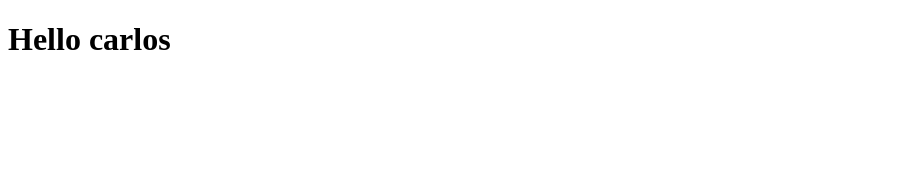
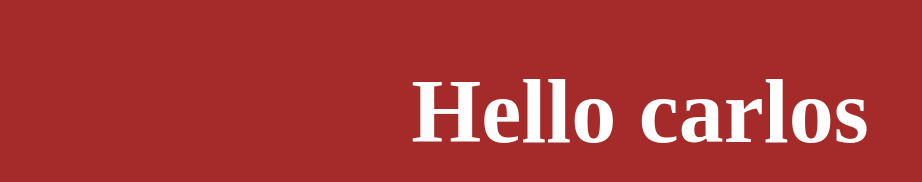
Before and after one commit to kouayep/ProjetGit, a plain HTML site: page index.html in a window 1280 px wide. Shown: the whole page, without its empty margins (0-922 px from the left). Drawn offline with Linux system fonts and the light colour scheme.

Commit message:
ajout du fond de couleur

```diff
--- a/index.html
+++ b/index.html
@@ -5,6 +5,17 @@
     <meta http-equiv="X-UA-Compatible" content="IE=edge">
     <meta name="viewport" content="width=device-width, initial-scale=1.0">
     <title>Document</title>
+    <style>
+        h1{
+            text-align: center;
+            font-size: 90px;
+            font-family: 'Poppins';
+            color: white;
+        }
+        body{
+            background-color: brown;
+        }
+    </style>
 </head>
 <body>
    <h1>Hello carlos</h1>
```
